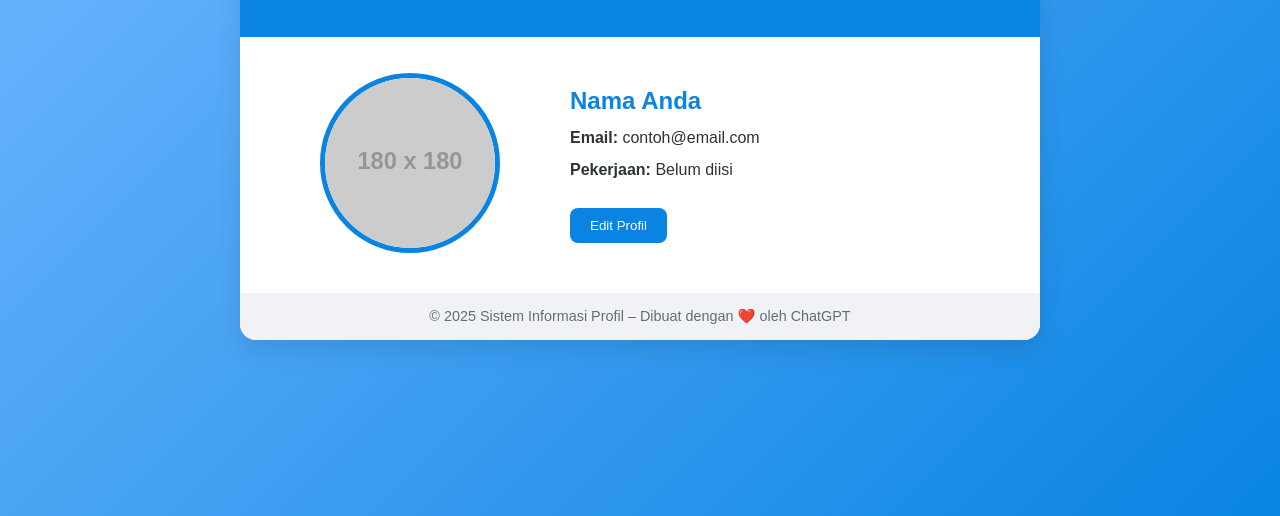
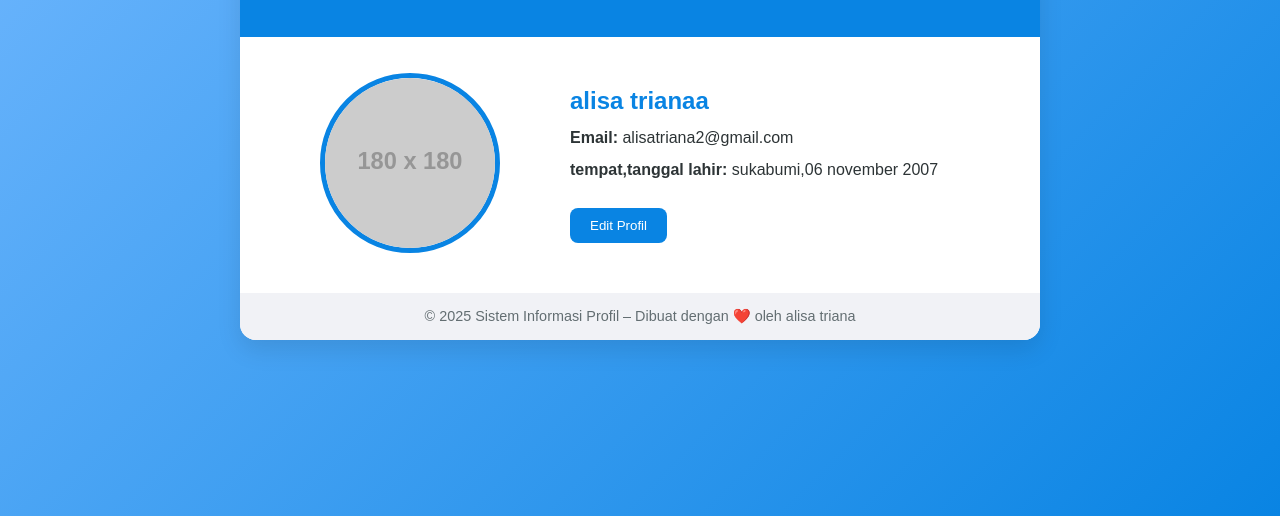
Before and after one commit to alisatriana2-tech/alisa-triana, a plain HTML site: page index.html in a window 1280 px wide. Shown: the part 284-800 px from the top of the page. Drawn offline with Linux system fonts and the light colour scheme; placeholder pictures from the web are drawn by us.

Commit message:
Update index.html

```diff
--- a/index.html
+++ b/index.html
@@ -130,15 +130,15 @@
       </div>
 
       <div class="profile-info">
-        <h2 id="nama">Nama Anda</h2>
-        <p><strong>Email:</strong> <span id="email">contoh@email.com</span></p>
-        <p><strong>Pekerjaan:</strong> <span id="pekerjaan">Belum diisi</span></p>
+        <h2 id="nama">alisa trianaa</h2>
+        <p><strong>Email:</strong> <span id="email">alisatriana2@gmail.com</span></p>
+        <p><strong>tempat,tanggal lahir:</strong> <span id="tempat,tanggal lahir">sukabumi,06 november 2007</span></p>
         <button class="btn" onclick="editProfil()">Edit Profil</button>
       </div>
     </div>
 
     <footer>
-      © 2025 Sistem Informasi Profil – Dibuat dengan ❤️ oleh ChatGPT
+      © 2025 Sistem Informasi Profil – Dibuat dengan ❤️ oleh alisa triana
     </footer>
   </div>
 
```
